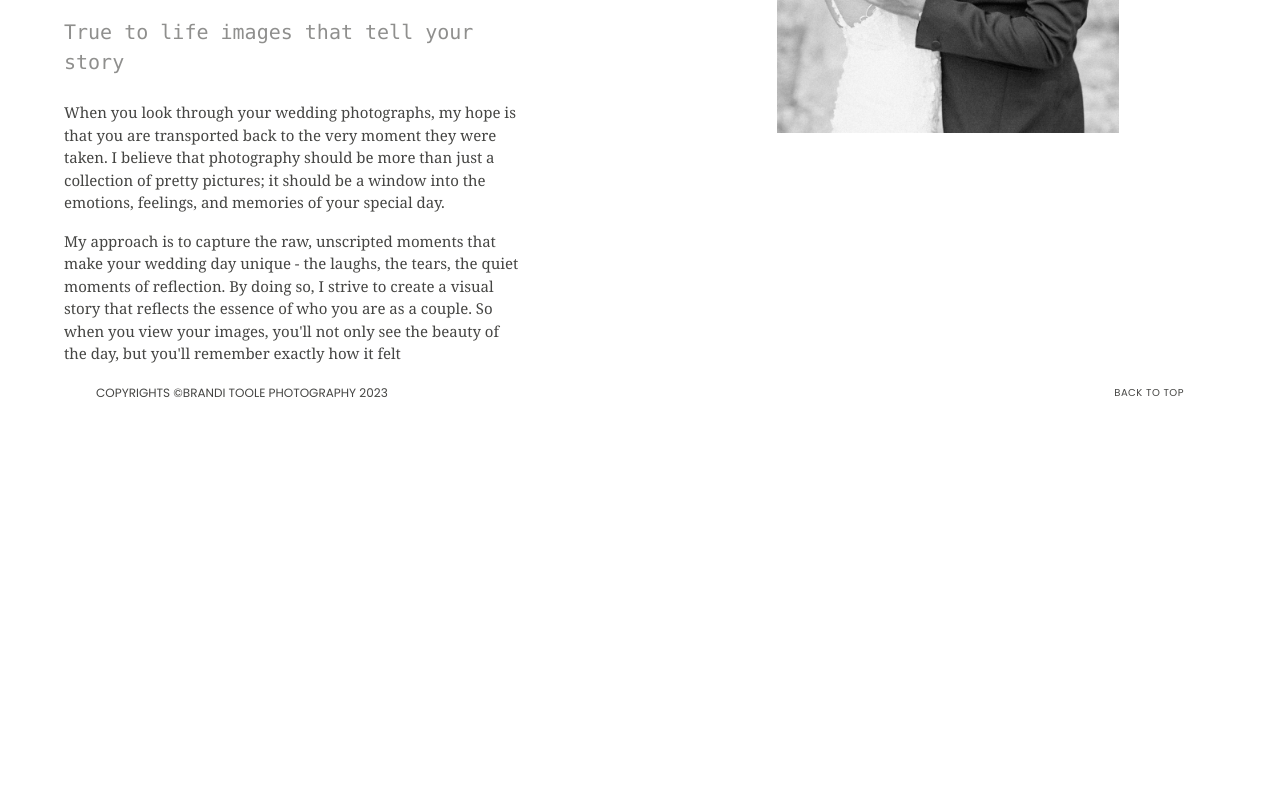
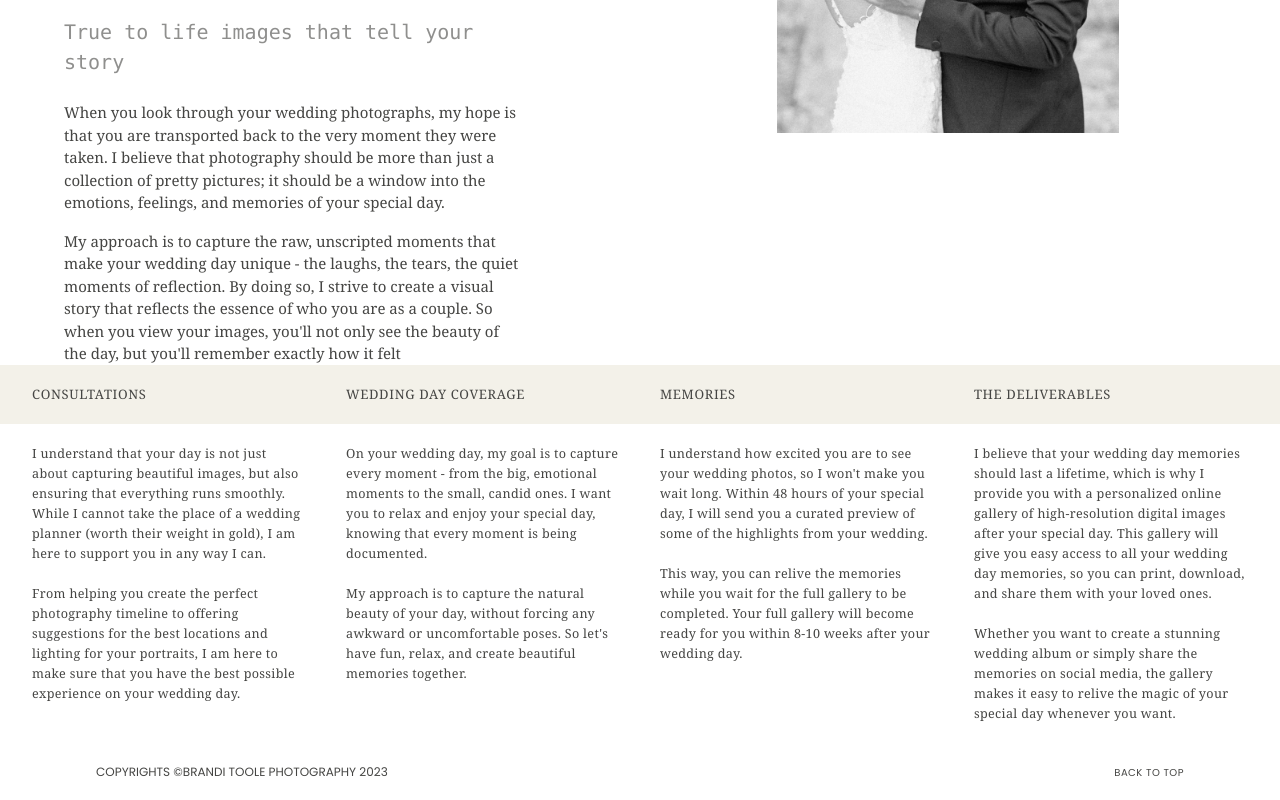
Before and after one commit to sisirdhakal/photograph, a Next.js app: page /experience in a window 1280 px wide. Shown: the part 441-1241 px from the top of the page. Before the commit the page ends 862 px from the top, so only its background shows below. Built offline with nearby package versions, Linux system fonts and the light colour scheme.

Commit message:
descriptions done

```diff
--- a/src/pages/_app.tsx
+++ b/src/pages/_app.tsx
@@ -5,7 +5,6 @@
 import '@/styles/globals.css'
 // import 'slick-carousel/slick/slick.css';
 // import 'slick-carousel/slick/slick-theme.css';
-import Head from 'next/head';
 
 const poppins = Poppins({
   weight: ['200', '300', '400', '500', '600', '700'],
@@ -15,14 +14,9 @@
 
 function MyApp({ Component, pageProps }: AppProps) {
 
-  // console.log(poppins.style)
 
   return <>
     <div >
-      <Head>
-        <link rel="stylesheet" type="text/css" charSet="UTF-8" href="https://cdnjs.cloudflare.com/ajax/libs/slick-carousel/1.6.0/slick.min.css" />
-        <link rel="stylesheet" type="text/css" href="https://cdnjs.cloudflare.com/ajax/libs/slick-carousel/1.6.0/slick-theme.min.css" />
-      </Head>
       <Layout>
         <Component {...pageProps} />
       </Layout>
--- a/src/views/experience/descriptions/index.tsx
+++ b/src/views/experience/descriptions/index.tsx
@@ -4,8 +4,62 @@
 
 const Descriptions = (props: Props) => {
     return (
-        <div>
+        <div className='  '>
+            <div className='bg-[#F3F1E9] hidden lg:grid grid-cols-4 py-5 px-8 text-[#454543] text-[13px] gap-10 tracking-wider font-serif'>
+                <p>CONSULTATIONS</p>
+                <p>WEDDING DAY COVERAGE</p>
+                <p>MEMORIES</p>
+                <p>THE DELIVERABLES</p>
+            </div>
+            <div className=' grid lg:grid-cols-4 text-[13.4px] py-5 px-5 lg:px-8 gap-10 text-[#454543]   lg:text-[12.6px] leading-[22px] lg:leading-5 tracking-wide font-serif'>
+                <div>
+                    <p className='lg:hidden text-[14.5px] mb-4'>CONSULTATIONS</p>
+                    <p className='lg:hidden'>
+                        While I can't take the place of a wedding planner (worth their weight in gold), I will help make sure you have the best photography timeline and help with any wedding decisions with unlimited communication.
+                    </p>
+                    <p className='mb-5 hidden lg:block'>
+                        I understand that your day is not just about capturing beautiful images, but also ensuring that everything runs smoothly. While I cannot take the place of a wedding planner (worth their weight in gold), I am here to support you in any way I can.
+                    </p>
+                    <p className='hidden lg:block'>
 
+                        From helping you create the perfect photography timeline to offering suggestions for the best locations and lighting for your portraits, I am here to make sure that you have the best possible experience on your wedding day.
+                    </p>
+                </div>
+                <div>
+                    <p className='lg:hidden text-[14.5px] mb-4'>WEDDING DAY COVERAGE</p>
+                    <p className='lg:hidden'>
+                        Relax and enjoy your wedding day knowing that every moments is being documented. I will photograph all the candid moments throughout the day and help you know what to do with your hands during the portraits.
+                    </p>
+                    <p className='mb-5 hidden lg:block'>
+                        On your wedding day, my goal is to capture every moment - from the big, emotional moments to the small, candid ones. I want you to relax and enjoy your special day, knowing that every moment is being documented.
+                    </p>
+                    <p className='hidden lg:block'>
+                        My approach is to capture the natural beauty of your day, without forcing any awkward or uncomfortable poses. So let's have fun, relax, and create beautiful memories together.
+                    </p>
+                </div>
+                <div>
+                    <p className='lg:hidden text-[14.5px] mb-4'>DELIVERABLES</p>
+                    <p className='lg:hidden'>
+                        Every couple I photograph will receive a customized online gallery with all the professionally edited, hi res images. Through the gallery you can print, share and download all of the images and cherish your memories forever.
+                        I also offer an array of heirloom albums that are professionally designed and printed to be passed down for generations to come.
+                    </p>
+                    <p className='mb-5 hidden lg:block'>
+                        I understand how excited you are to see your wedding photos, so I won't make you wait long. Within 48 hours of your special day, I will send you a curated preview of some of the highlights from your wedding.
+                    </p>
+                    <p className='hidden lg:block'>
+                        This way, you can relive the memories while you wait for the full gallery to be completed. Your full gallery will become ready for you within 8-10 weeks after your wedding day.
+                    </p>
+                </div>
+                <div>
+                    <p className='mb-5 hidden lg:block'>
+                        I believe that your wedding day memories should last a lifetime, which is why I provide you with a personalized online gallery of high-resolution digital images after your special day. This gallery will give you easy access to all your wedding day memories, so you can print, download, and share them with your loved ones.
+                    </p>
+                    <p className=' hidden lg:block'>
+                        Whether you want to create a stunning wedding album or simply share the memories on social media, the gallery makes it easy to relive the magic of your special day whenever you want.
+                    </p>
+                </div>
+
+            </div>
         </div>
     )
 }
```
